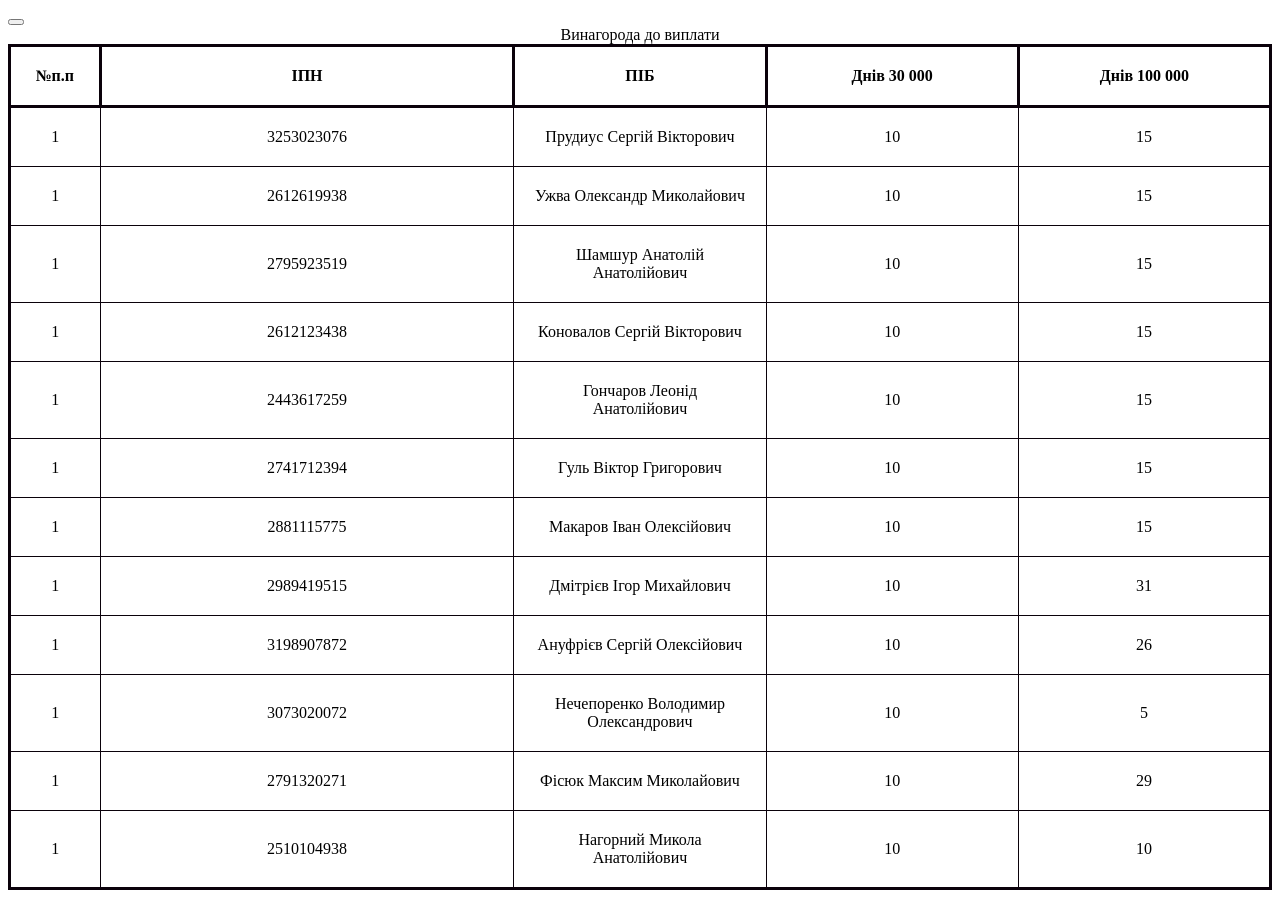
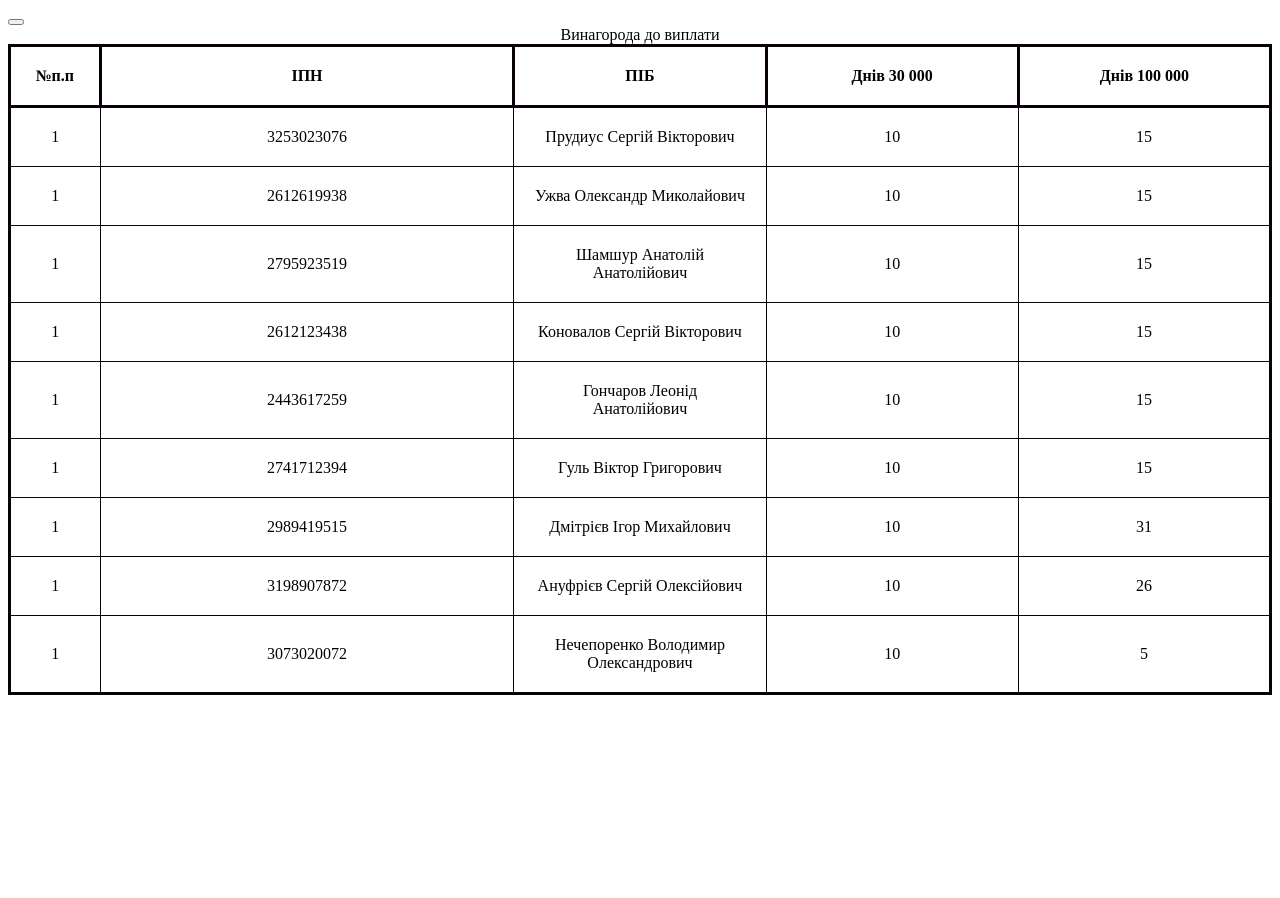
Before and after one commit to VVViktorVVV/-1, a React (Create React App) app: page / in a window 1280 px wide. After the commit the page ends 800 px from the top, so only its background shows below. Built offline with nearby package versions, Linux system fonts and the light colour scheme.

Commit message:
Фільтр повністю позбавлені

```diff
--- a/src/componens/Filter.js
+++ b/src/componens/Filter.js
@@ -3,10 +3,20 @@ import arrayOrder from "./arrays/arrayOrder";
 // import arrayGZ from "./arrays/arrayGZ";
 import arrayLost from "./arrays/arrayLost";
 
+const finisharray = [];
+
 const creatFinishArray = () => {
-    const finisharray = arrayOrder;
+
+    console.log(arrayLost);
+
+    arrayOrder.forEach((el) => {
+        if (!arrayLost.includes(el.id)) {
+            finisharray.push(el)
+        }
+    });
+
+
     console.log(finisharray);
-
     return finisharray;
 }
 
--- a/src/componens/arrays/arrayLost.jsx
+++ b/src/componens/arrays/arrayLost.jsx
@@ -1,9 +1,11 @@
 
 
-const arrayLost = [
-    { id: 2791320271, name: "Фісюк Максим Миколайович" },
-    { id: 2510104938, name: "Нагорний Микола Анатолійович" },
-    { id: 2881115775, name: "Макаров Іван Олексійович" }
-];
+// const arrayLost = [
+//     { id: 2791320271, name: "Фісюк Максим Миколайович" },
+//     { id: 2510104938, name: "Нагорний Микола Анатолійович" },
+//     { id: 2881115775, name: "Макаров Іван Олексійович" }
+// ];
+
+const arrayLost = [2791320271, 2510104938, 2881115775];
 
 export default arrayLost;
--- a/src/componens/table/table.jsx
+++ b/src/componens/table/table.jsx
@@ -3,7 +3,9 @@ import classes from "./table.module.css"
 
 
 import TableItem from "./table.item";
-import arrayOrder from "../arrays/arrayOrder";
+// import arrayOrder from "../arrays/arrayOrder";
+import creatFinishArray from "../Filter";
+
 
 
 
@@ -24,7 +26,7 @@ const Table = function () {
                     </tr>
                 </thead>
                 <tbody>
-                    {arrayOrder.map(el => <TableItem array={{ id: el.id, name:el.name, day30t: el.day30t, day100t: el.day100t}} key={el.id} />)}
+                    {creatFinishArray().map(el => <TableItem array={{ id: el.id, name:el.name, day30t: el.day30t, day100t: el.day100t}} key={el.id} />)}
                 </tbody>
             </table>
         </div>
```
Also changed, not shown: 1 other file (tests, documents, lock files or other folders).
